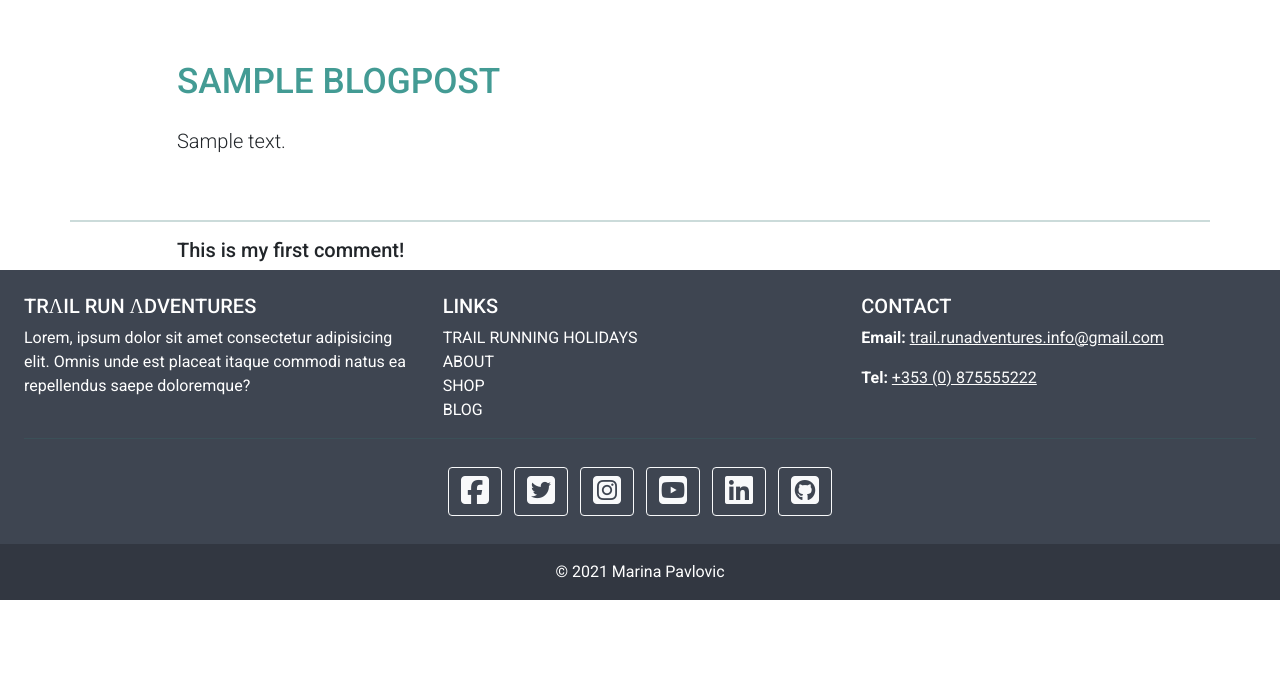
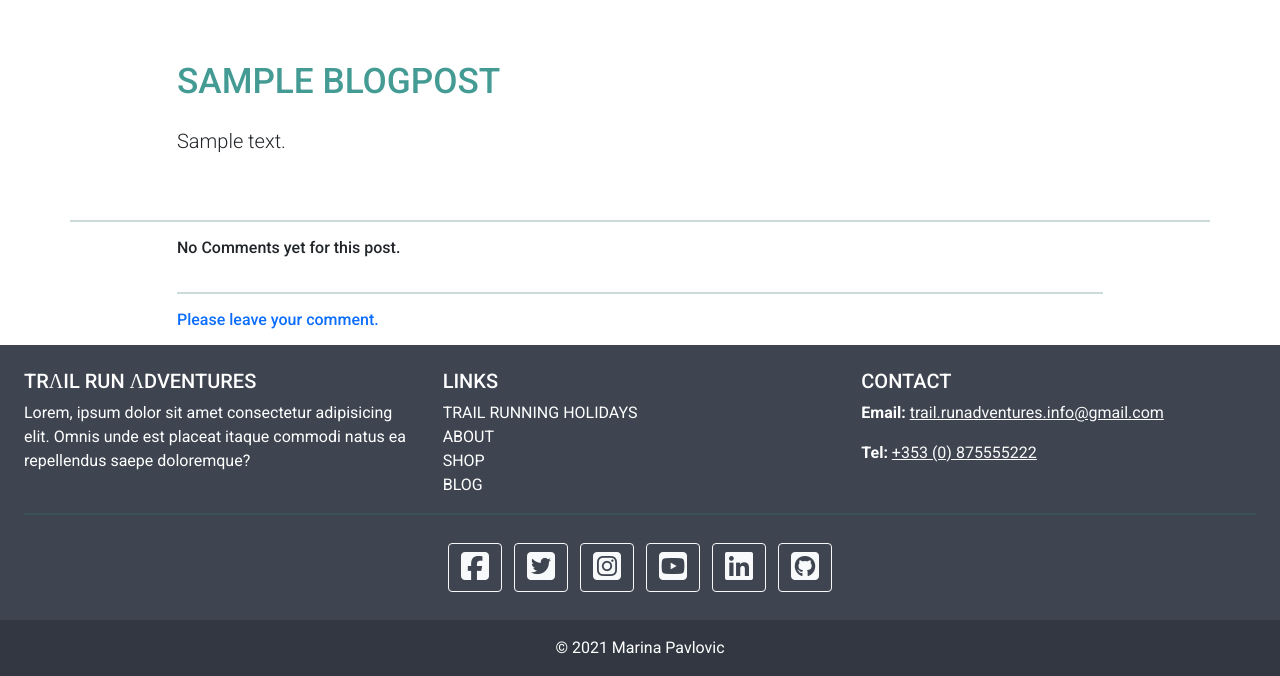
Before and after one commit to FruitbatM/trail-run-adventures, a Django app: a page that uses blog/templates/blog/includes/blog_comment.html in a window 1280 px wide. Shown: the part 2655-3331 px from the top of the page. Before the commit the page ends 3255 px from the top, so only its background shows below. Run offline with Django 3.2, Linux system fonts and the light colour scheme; tables that the repository leaves empty hold one stand-in row (values such as "Sample post"); grey boxes marked "Sample" are stand-in pictures; parts of the project's set-up code (start-up, migrations or seed data) failed here and were passed over; some libraries are stand-ins or nearby versions.

Commit message:
Add blog comments form, update view and create blog comment template

```diff
--- /dev/null
+++ b/blog/forms.py
@@ -0,0 +1,8 @@
+from django import forms
+from .models import Comment
+
+
+class CommentForm(forms.ModelForm):
+    class Meta:
+        model = Comment
+        fields = ('name', 'body')
--- a/blog/templates/blog/includes/blog_comment.html
+++ b/blog/templates/blog/includes/blog_comment.html
@@ -1,3 +1,21 @@
 <div class="offset-lg-1 col-lg-10 offset-lg-1" id="blog-comment-section">
-    <h5>This is my first comment!</h5>
+    {% if not blog_post.comments.all %}
+        <h6>No Comments yet for this post. <br><br>
+            <hr>
+            <p><a href="#">Please leave your comment.</a></p>
+        </h6>
+    {% else %}
+        <h2>{{ blog_post.comments.count }} Comments</h2>
+            {% for comment in blog_post.comments.all %}
+                <div class="user-comment mt-2">
+                    <strong>
+                        {{ comment.name }}
+                    </strong> -
+                    {{ comment.date_added }}
+                </div>
+                <div class="mt-1">
+                    {{ comment.body }}
+                </div>
+            {% endfor %}
+    {% endif %}
 </div>
--- a/blog/views.py
+++ b/blog/views.py
@@ -1,12 +1,12 @@
 from django.shortcuts import render, get_object_or_404
+from django.contrib import messages
 
-from .models import BlogPost
+from .models import BlogPost, Comment
+from .forms import CommentForm
 
 
 def blog(request):
-    """
-    A view to return the Blog page
-    """
+    """ A view to return the Blog page """
 
     blogs = BlogPost.objects.all()
 
@@ -18,14 +18,26 @@ def blog(request):
 
 
 def blog_post(request, slug):
-    """
-    Add blog post to the blog
-    """
+    """ A view to add blog post to the blog """
 
     blog = get_object_or_404(BlogPost, slug=slug)
+    new_comment = None
+
+    if request.method == 'POST':
+        comment_form = CommentForm(data=request.POST)
+        if comment_form.is_valid():
+            new_comment = comment_form.save(commit=False)
+            new_comment.post = blog_post
+            new_comment.save()
+            comment_form = CommentForm()
+            messages.success(request, 'Comment was successfully posted.')
+    else:
+        comment_form = CommentForm()
 
     context = {
         'blog': blog,
+        'blog_post': blog_post,
+        'comment_form': comment_form,
     }
 
     return render(request, 'blog/blog_post.html', context)
```
Also changed, not shown: blog/admin.py (+8 -1 lines).
